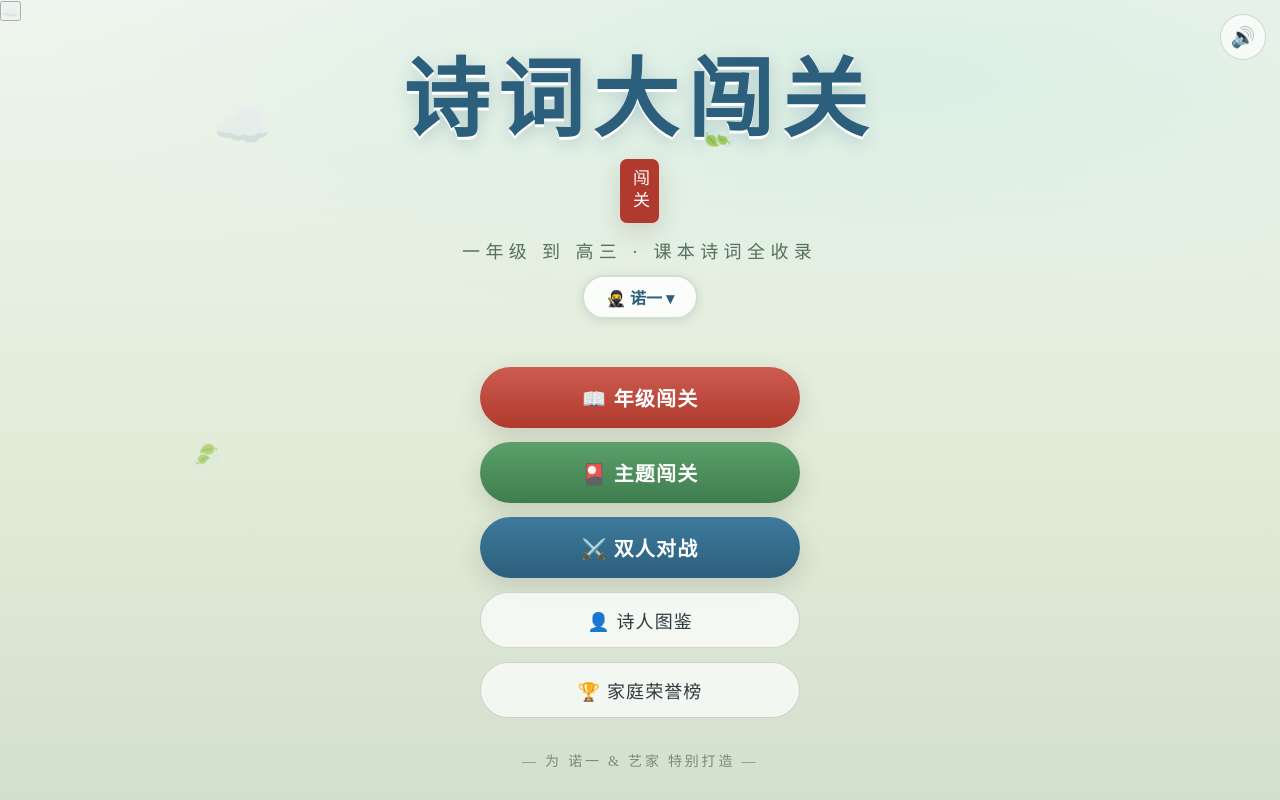
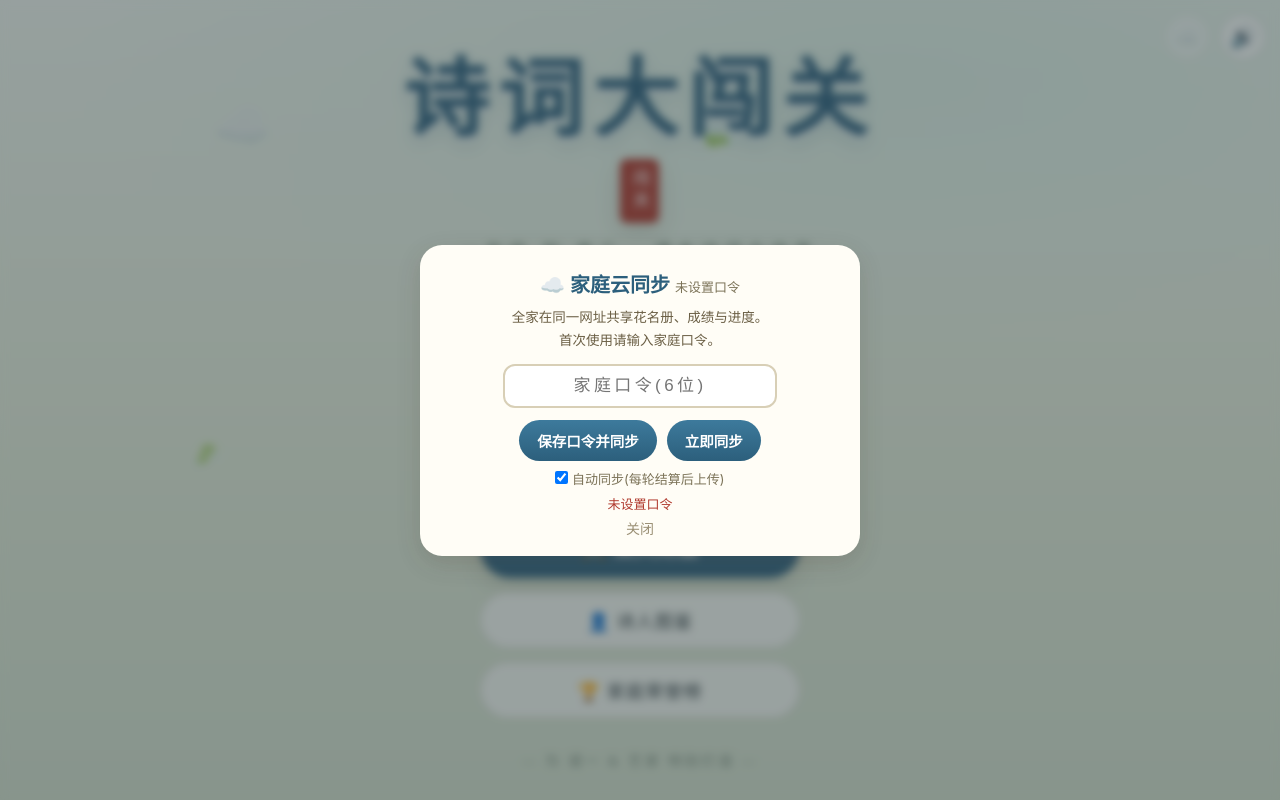
Before and after one commit to Dami2ky/poem-quest, a plain HTML site: page index.html in a window 1280 px wide. Both pictures are taken after a click on the button "☁️". Drawn offline with Linux system fonts and the light colour scheme.

Commit message:
v1.2 cloud sync style.css

```diff
--- a/style.css
+++ b/style.css
@@ -516,6 +516,53 @@ button { font-family: inherit; cursor: pointer; }
   to { transform: translateY(118vh) rotate(720deg); opacity: .4; }
 }
 
+/* ════════ v1.2:云同步 UI ════════ */
+#cloud-btn {
+  position: fixed; top: 14px; right: 70px; z-index: 300;
+  width: 46px; height: 46px; border-radius: 50%;
+  border: 1px solid rgba(0,0,0,.15);
+  background: rgba(255,255,255,.7);
+  font-size: 20px;
+}
+#cloud-btn:active { transform: scale(.9); }
+
+#cloud-panel {
+  position: fixed; inset: 0; z-index: 350;
+  display: flex; align-items: center; justify-content: center;
+  background: rgba(45,58,63,.45);
+  backdrop-filter: blur(4px);
+  animation: screen-in .25s both;
+}
+#cloud-panel .cp-card {
+  width: min(440px, 90vw);
+  background: #fffdf6;
+  border-radius: 22px;
+  padding: 24px 24px 18px;
+  box-shadow: var(--shadow);
+  text-align: center;
+  animation: pop .35s cubic-bezier(.2,1.5,.4,1) both;
+}
+.cp-title { font-family: var(--kai); font-size: 20px; font-weight: 700; color: var(--indigo); }
+.cp-title #cp-status { font-size: 13px; color: #7c7358; font-weight: 400; }
+.cp-desc { font-size: 13.5px; color: #6b5f45; line-height: 1.7; margin: 8px 0 12px; }
+.cp-input {
+  font-size: 17px; text-align: center; letter-spacing: .2em;
+  border: 2px solid #d8cfb6; border-radius: 12px;
+  padding: 10px 14px; width: 70%;
+  background: #fff; color: var(--ink);
+}
+.cp-input:focus { outline: none; border-color: var(--indigo); }
+.cp-row { display: flex; gap: 10px; justify-content: center; margin: 12px 0 8px; }
+.cp-btn {
+  border: none; border-radius: 999px;
+  padding: 10px 18px; font-size: 14.5px; font-weight: 700; color: #fff;
+  background: linear-gradient(180deg, #3d7a9c, var(--indigo));
+}
+.cp-btn:active { transform: scale(.95); }
+.cp-auto { display: block; font-size: 13px; color: #7c7358; margin: 4px 0 6px; }
+.cp-hint { min-height: 20px; font-size: 13px; color: var(--cinnabar); }
+.cp-close { border: none; background: transparent; font-size: 14px; color: #9a8f74; margin-top: 4px; }
+
 /* ════════ v1.1:玩家标识 / 主题 / 花名册 / 荣誉榜 ════════ */
 
 .player-chip {
```
